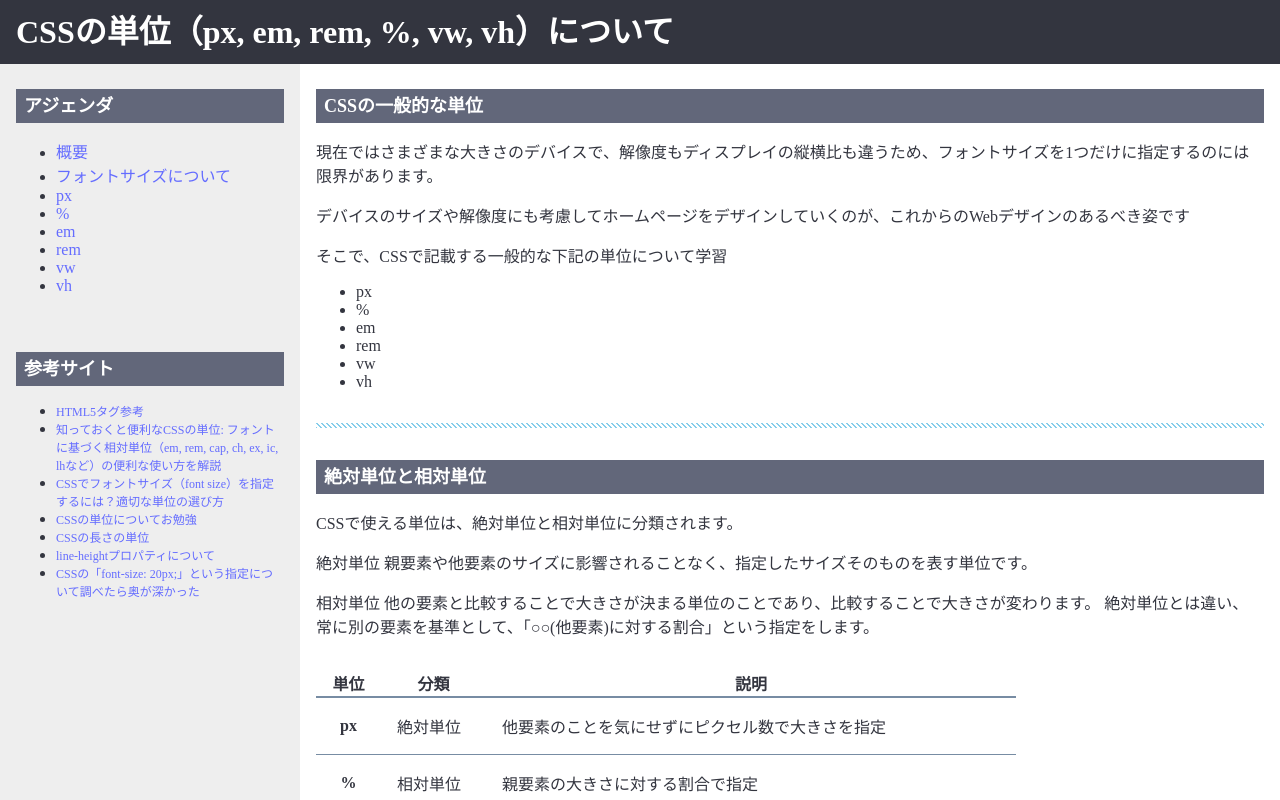
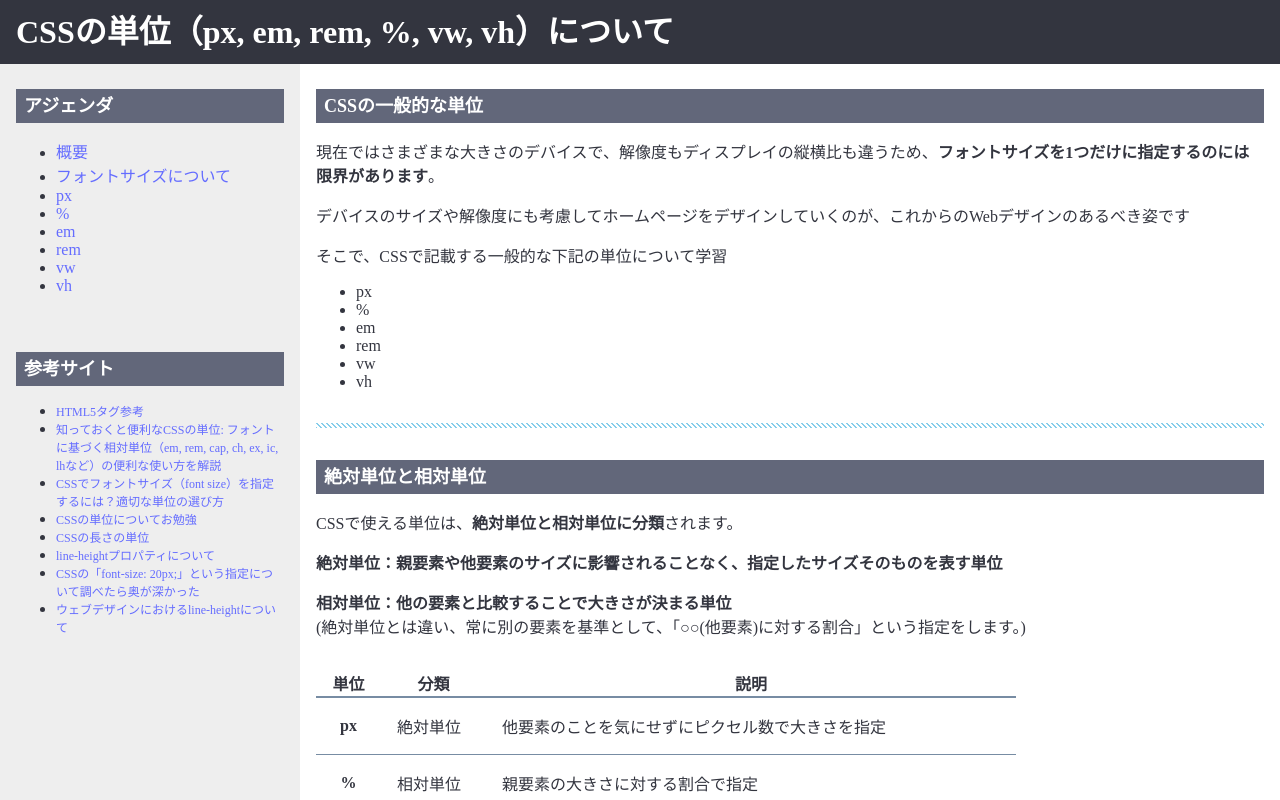
Before and after one commit to tmc-yukihide-ohta/css_study, a React (Vite) app: page / in a window 1280 px wide. Shown: the top 800 px of the page. Built offline with nearby package versions, Linux system fonts and the light colour scheme.

Commit message:
コンテンツ作成中

```diff
--- a/index.html
+++ b/index.html
@@ -4,7 +4,7 @@
     <meta charset="UTF-8" />
     <link rel="icon" type="image/svg+xml" href="/vite.svg" />
     <meta name="viewport" content="width=device-width, initial-scale=1.0" />
-    <title>Vite + React + TS</title>
+    <title>CSSの単位について</title>
   </head>
   <body>
     <div id="root"></div>
--- a/src/component/Aside.tsx
+++ b/src/component/Aside.tsx
@@ -48,6 +48,15 @@ const Aside = () => {
             CSSの「font-size: 20px;」という指定について調べたら奥が深かった
           </a>
         </li>
+        <li>
+          <a
+            href="https://parashuto.com/rriver/development/line-height-in-web-design#css-line-height"
+            target="_blank"
+            className={styles.reference}
+          >
+            ウェブデザインにおけるline-heightについて
+          </a>
+        </li>
       </ul>
     </div>
   )
--- a/src/contents/FontSize.module.scss
+++ b/src/contents/FontSize.module.scss
@@ -22,9 +22,9 @@
     background-color: rgba(126, 152, 238, 0.5);
   }
 
-  //.YuGothic {
-  //  font-family: "游ゴシック", YuGothic;
-  //}
+  .YuGothic {
+    font-family: "游ゴシック", YuGothic;
+  }
 
   .text{
     line-height: 2em;
--- a/src/contents/FontSize.tsx
+++ b/src/contents/FontSize.tsx
@@ -14,6 +14,7 @@ const FontSize = () => {
         span；背景色<span className={styles.square2}>■ rgba(126, 152, 238, 0.5)</span>
       </p>
       <hr />
+      {/*ここからが検証しているコード*/}
       <h4>Pタグの中にspan</h4>
       <p className={styles.YuGothic}>
         <span>Pタグ内のspan要素pppppppppp</span>
@@ -30,18 +31,20 @@ const FontSize = () => {
       </div>
       <hr />
       <p className={styles.text}>
-        spanの高さが40px、p,divの高さが60px
+        <b>spanの高さが40px、p,divの高さが60px</b>
         <br />
-        (pはデフォルトでmargin上下にはいる、marginは重なる)
+        (pはデフォルトで「margin-block-start:1em, margin-block-end:1em」がはいる、marginは重なる)
       </p>
       <p className={styles.text}>
-        font-size:40px;と指定した場合、文字の高さが40px
+        font-size:40px;と指定した場合、<b>文字の高さが40px</b>
         <br />
-        p, div 1行分（行ボックス）の高さは60px
+        <b>p, div 1行分（行ボックス）の高さは60px</b>
         <br />
-        これは、font-sizeとline-heightの組み合わせで決まる
+        これは、<b>font-sizeとline-heightの組み合わせで決まる</b>
       </p>
-      <p className={styles.text}>pにline-heightを指定していないので、CSSの仕様として、デフォルト値のnormalとなる</p>
+      <p className={styles.text}>
+        pにline-heightを指定していないので、CSSの仕様として、<b>line-heightはデフォルト値のnormalとなる</b>
+      </p>
       <p className={styles.text}>
         Chromeはline-heightの値を1.5と解釈
         <br />
@@ -62,6 +65,7 @@ const FontSize = () => {
           <li>
             font-sizeとline-heightを必ず一緒に指定し、行ブロックの高さが環境によって変わらないようにしていくのが良さそう
           </li>
+          <li>行間は「[line-height] － [font-size] = 行間」という式によって計算される</li>
         </ul>
       </p>
       <h3>参考) line-height:1の場合</h3>
--- a/src/contents/Overview.tsx
+++ b/src/contents/Overview.tsx
@@ -6,7 +6,8 @@ const Overview = () => {
       <section>
         <h3>CSSの一般的な単位</h3>
         <p>
-          現在ではさまざまな大きさのデバイスで、解像度もディスプレイの縦横比も違うため、フォントサイズを1つだけに指定するのには限界があります。
+          現在ではさまざまな大きさのデバイスで、解像度もディスプレイの縦横比も違うため、
+          <b>フォントサイズを1つだけに指定するのには限界があります</b>。
         </p>
         <p>
           デバイスのサイズや解像度にも考慮してホームページをデザインしていくのが、これからのWebデザインのあるべき姿です
@@ -24,11 +25,16 @@ const Overview = () => {
       <hr />
       <section>
         <h3>絶対単位と相対単位</h3>
-        <p>CSSで使える単位は、絶対単位と相対単位に分類されます。</p>
-        <p>絶対単位 親要素や他要素のサイズに影響されることなく、指定したサイズそのものを表す単位です。</p>
         <p>
-          相対単位 他の要素と比較することで大きさが決まる単位のことであり、比較することで大きさが変わります。
-          絶対単位とは違い、常に別の要素を基準として、「○○(他要素)に対する割合」という指定をします。
+          CSSで使える単位は、<b>絶対単位と相対単位に分類</b>されます。
+        </p>
+        <p>
+          <b>絶対単位：親要素や他要素のサイズに影響されることなく、指定したサイズそのものを表す単位</b>
+        </p>
+        <p>
+          <b>相対単位：他の要素と比較することで大きさが決まる単位</b>
+          <br />
+          (絶対単位とは違い、常に別の要素を基準として、「○○(他要素)に対する割合」という指定をします。)
         </p>
         <table>
           <thead>
```
